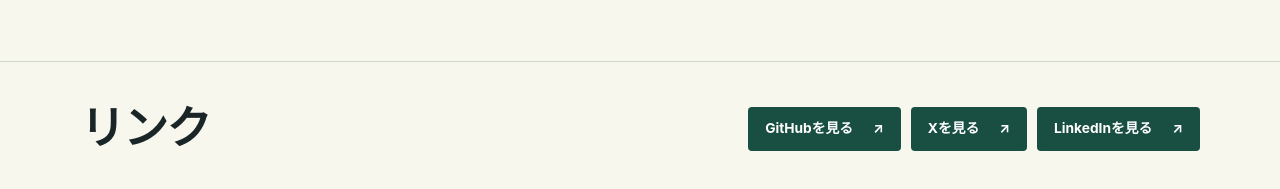
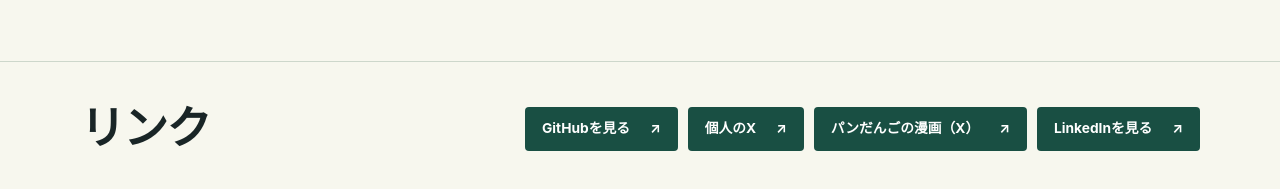
Before and after one commit to masatea/masatea.github.io, a plain HTML site: page portfolio/index.html in a window 1280 px wide. Shown: the part 1932-2121 px from the top of the page. Drawn offline with Linux system fonts and the light colour scheme.

Commit message:
Add Pandango comic account to portfolio links

```diff
--- a/portfolio/index.html
+++ b/portfolio/index.html
@@ -90,7 +90,8 @@ h3{font-size:1.21rem;line-height:1.45;margin:0}
     <h2>リンク</h2>
     <div class="contact-links">
       <a class="button" href="https://github.com/masatea">GitHubを見る <span aria-hidden="true">↗</span></a>
-      <a class="button" href="https://x.com/masatea_select">Xを見る <span aria-hidden="true">↗</span></a>
+      <a class="button" href="https://x.com/masatea_select">個人のX <span aria-hidden="true">↗</span></a>
+      <a class="button" href="https://x.com/pandangow">パンだんごの漫画（X） <span aria-hidden="true">↗</span></a>
       <a class="button" href="https://www.linkedin.com/in/masayuki-furukawa-30b719448/">LinkedInを見る <span aria-hidden="true">↗</span></a>
     </div>
   </div>
```
